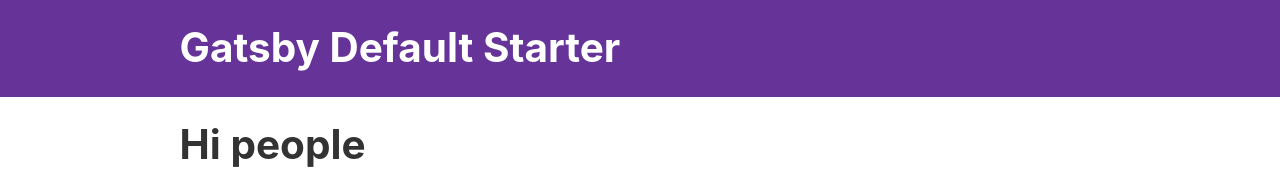
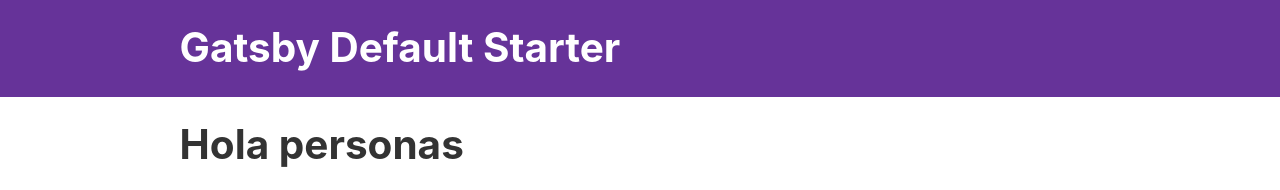
Before and after one commit to khriztianmoreno/jamstack-demo, a Gatsby site: page / in a window 1280 px wide. Shown: the top 190 px of the page. Built offline with nearby package versions, Linux system fonts and the light colour scheme; Gatsby itself is replaced by a stand-in of ours.

Commit message:
Change Title

```diff
--- a/src/pages/index.js
+++ b/src/pages/index.js
@@ -8,7 +8,7 @@ import Job from "../components/Job"
 const IndexPage = () => (
   <Layout>
     <SEO title="Home" keywords={[`gatsby`, `application`, `react`]} />
-    <h1>Hi people</h1>
+    <h1>Hola personas</h1>
     <Job />
     <Link to="/page-2/">Go to page 2</Link>
   </Layout>
```
